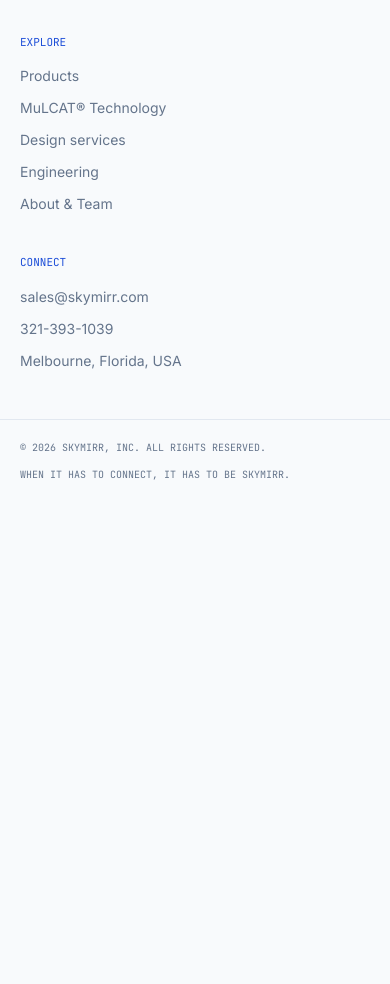
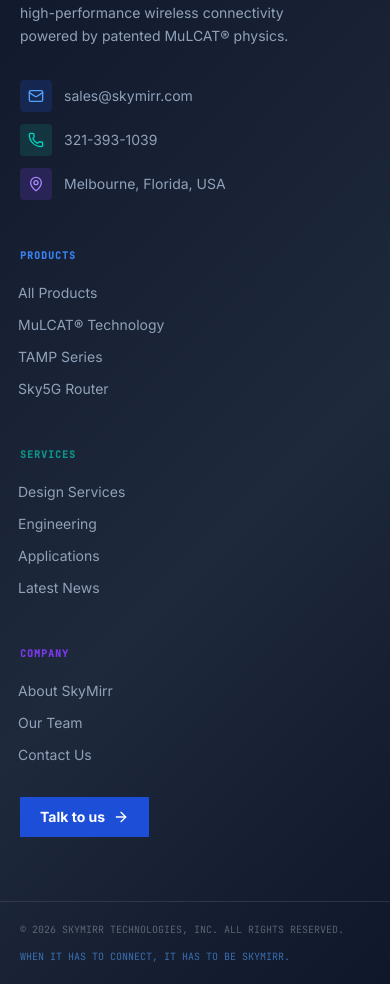
Before and after one commit to chandanpernaje/skymir, a React (Vite) app: page / in a window 390 px wide. Shown: the part 8125-9109 px from the top of the page. Before the commit the page ends 8627 px from the top, so only its background shows below. Built offline with nearby package versions, Linux system fonts and the light colour scheme.

Commit message:
Update Footer component and package-lock.json

```diff
--- a/src/components/Footer.tsx
+++ b/src/components/Footer.tsx
@@ -1,4 +1,5 @@
 import React from 'react';
+import { Mail, Phone, MapPin, ArrowRight } from 'lucide-react';
 import type { RoutePath } from '../types';
 
 interface FooterProps {
@@ -12,87 +13,147 @@
   };
 
   return (
-    <footer className="border-t border-border bg-paper">
-      <div className="mx-auto grid max-w-[1400px] gap-10 px-5 py-12 sm:px-6 md:grid-cols-[1.2fr_1fr_1fr] lg:px-10">
+    <footer style={{background: 'linear-gradient(135deg, #0F172A 0%, #1E293B 60%, #0F172A 100%)'}}>
+      {/* Top colored accent bar */}
+      <div className="h-[3px] w-full" style={{background: 'linear-gradient(90deg, #1D4ED8 0%, #3B82F6 40%, #0D9488 70%, #7C3AED 100%)'}} />
+
+      <div className="mx-auto max-w-[1400px] px-5 sm:px-6 lg:px-10">
+        {/* Main footer grid */}
+        <div className="grid gap-12 py-16 md:grid-cols-[1.6fr_1fr_1fr_1fr]">
+          {/* Brand Column */}
           <div>
             <a
-            className="group flex items-center gap-3"
+              className="group flex items-center gap-3 mb-6"
               aria-label="SkyMirr home"
               href="/"
               onClick={(e) => handleLinkClick(e, '/')}
             >
               <img
-              src="/images/skymirr-logo.png"
+                src="/images/skymirr-logo-footer.png"
                 alt="SkyMirr"
                 width={1828}
                 height={448}
-              className="w-[140px] h-auto object-contain sm:w-[180px] lg:w-[200px]"
+                className="w-[160px] h-auto object-contain brightness-0 invert"
+                onError={(e) => {
+                  (e.currentTarget as HTMLImageElement).src = '/images/skymirr-logo.png';
+                }}
               />
             </a>
-          <p className="mt-4 max-w-sm text-sm leading-relaxed text-muted-foreground">
-            Technology to improve quality of life through high-performance wireless connectivity.
+            <p className="text-sm leading-relaxed text-slate-400 max-w-xs">
+              Technology to improve quality of life through high-performance wireless connectivity powered by patented MuLCAT® physics.
             </p>
-        </div>
 
-        <div>
-          <p className="font-mono text-[11px] uppercase text-brand">Explore</p>
-          <nav className="mt-4 grid gap-3">
-            <a
-              className="text-sm text-muted-foreground hover:text-brand"
-              href="/products"
-              onClick={(e) => handleLinkClick(e, '/products')}
-            >
-              Products
-            </a>
-            <a
-              className="text-sm text-muted-foreground hover:text-brand"
-              href="/technology"
-              onClick={(e) => handleLinkClick(e, '/technology')}
-            >
-              MuLCAT® Technology
-            </a>
-            <a
-              className="text-sm text-muted-foreground hover:text-brand"
-              href="/design-services"
-              onClick={(e) => handleLinkClick(e, '/design-services')}
-            >
-              Design services
-            </a>
-            <a
-              className="text-sm text-muted-foreground hover:text-brand"
-              href="/engineering"
-              onClick={(e) => handleLinkClick(e, '/engineering')}
-            >
-              Engineering
-            </a>
-            <a
-              className="text-sm text-muted-foreground hover:text-brand"
-              href="/about"
-              onClick={(e) => handleLinkClick(e, '/about')}
-            >
-              About &amp; Team
-            </a>
-          </nav>
-        </div>
-
-        <div>
-          <p className="font-mono text-[11px] uppercase text-brand">Connect</p>
-          <div className="mt-4 grid gap-3 text-sm text-muted-foreground">
-            <a href="mailto:sales@skymirr.com" className="hover:text-brand">
+            {/* Color-coded contact info */}
+            <div className="mt-8 space-y-3">
+              <a href="mailto:sales@skymirr.com" className="flex items-center gap-3 text-sm text-slate-400 hover:text-white transition-colors group">
+                <span className="w-8 h-8 flex items-center justify-center rounded-sm" style={{background: 'rgba(29,78,216,0.2)'}}>
+                  <Mail className="size-4 text-blue-400" />
+                </span>
                 sales@skymirr.com
               </a>
-            <a href="tel:+13213931039" className="hover:text-brand">
+              <a href="tel:+13213931039" className="flex items-center gap-3 text-sm text-slate-400 hover:text-white transition-colors group">
+                <span className="w-8 h-8 flex items-center justify-center rounded-sm" style={{background: 'rgba(13,148,136,0.2)'}}>
+                  <Phone className="size-4 text-teal-400" />
+                </span>
                 321-393-1039
               </a>
-            <span>Melbourne, Florida, USA</span>
+              <div className="flex items-center gap-3 text-sm text-slate-400">
+                <span className="w-8 h-8 flex items-center justify-center rounded-sm" style={{background: 'rgba(124,58,237,0.2)'}}>
+                  <MapPin className="size-4 text-violet-400" />
+                </span>
+                Melbourne, Florida, USA
               </div>
             </div>
           </div>
 
-      <div className="border-t border-border">
-        <div className="mx-auto flex max-w-[1400px] flex-wrap items-center justify-between gap-3 px-5 py-5 font-mono text-[10px] uppercase text-muted-foreground sm:px-6 lg:px-10">
-          <span>© 2026 SkyMirr, Inc. All Rights Reserved.</span>
-          <span>When it has to connect, it has to be SkyMirr.</span>
+          {/* Products Column */}
+          <div>
+            <p className="font-mono text-[10px] uppercase tracking-widest font-bold mb-5" style={{color: '#3B82F6'}}>Products</p>
+            <nav className="grid gap-3">
+              {[
+                { label: 'All Products', path: '/products' },
+                { label: 'MuLCAT® Technology', path: '/technology' },
+                { label: 'TAMP Series', path: '/products' },
+                { label: 'Sky5G Router', path: '/products' },
+              ].map((item) => (
+                <a
+                  key={item.label}
+                  className="text-sm text-slate-400 hover:text-white transition-colors flex items-center gap-1.5 group brand-underline"
+                  href={item.path}
+                  onClick={(e) => handleLinkClick(e, item.path as RoutePath)}
+                >
+                  <ArrowRight className="size-3 opacity-0 group-hover:opacity-100 -ml-5 group-hover:ml-0 transition-all duration-200" />
+                  {item.label}
+                </a>
+              ))}
+            </nav>
+          </div>
+
+          {/* Services Column */}
+          <div>
+            <p className="font-mono text-[10px] uppercase tracking-widest font-bold mb-5" style={{color: '#0D9488'}}>Services</p>
+            <nav className="grid gap-3">
+              {[
+                { label: 'Design Services', path: '/design-services' },
+                { label: 'Engineering', path: '/engineering' },
+                { label: 'Applications', path: '/applications' },
+                { label: 'Latest News', path: '/latest' },
+              ].map((item) => (
+                <a
+                  key={item.label}
+                  className="text-sm text-slate-400 hover:text-white transition-colors flex items-center gap-1.5 group brand-underline"
+                  href={item.path}
+                  onClick={(e) => handleLinkClick(e, item.path as RoutePath)}
+                >
+                  <ArrowRight className="size-3 opacity-0 group-hover:opacity-100 -ml-5 group-hover:ml-0 transition-all duration-200" />
+                  {item.label}
+                </a>
+              ))}
+            </nav>
+          </div>
+
+          {/* Company Column */}
+          <div>
+            <p className="font-mono text-[10px] uppercase tracking-widest font-bold mb-5" style={{color: '#7C3AED'}}>Company</p>
+            <nav className="grid gap-3">
+              {[
+                { label: 'About SkyMirr', path: '/about' },
+                { label: 'Our Team', path: '/about' },
+                { label: 'Contact Us', path: '/contact' },
+              ].map((item) => (
+                <a
+                  key={item.label}
+                  className="text-sm text-slate-400 hover:text-white transition-colors flex items-center gap-1.5 group brand-underline"
+                  href={item.path}
+                  onClick={(e) => handleLinkClick(e, item.path as RoutePath)}
+                >
+                  <ArrowRight className="size-3 opacity-0 group-hover:opacity-100 -ml-5 group-hover:ml-0 transition-all duration-200" />
+                  {item.label}
+                </a>
+              ))}
+            </nav>
+
+            {/* CTA */}
+            <div className="mt-8">
+              <a
+                href="/contact"
+                onClick={(e) => handleLinkClick(e, '/contact')}
+                className="btn-shimmer inline-flex items-center gap-2 px-5 py-2.5 text-sm font-bold text-white transition-all hover:-translate-y-0.5 hover:shadow-lg"
+                style={{background: '#1D4ED8'}}
+              >
+                Talk to us
+                <ArrowRight className="size-4" />
+              </a>
+            </div>
+          </div>
+        </div>
+      </div>
+
+      {/* Bottom bar */}
+      <div className="border-t border-white/10">
+        <div className="mx-auto flex max-w-[1400px] flex-wrap items-center justify-between gap-3 px-5 py-5 font-mono text-[10px] uppercase sm:px-6 lg:px-10" style={{color: 'rgba(255,255,255,0.3)'}}>
+          <span>© 2026 SkyMirr Technologies, Inc. All Rights Reserved.</span>
+          <span className="text-blue-400/60">When it has to connect, it has to be SkyMirr.</span>
         </div>
       </div>
     </footer>
```
Also changed, not shown: 1 other file (tests, documents, lock files or other folders). Lines whose indentation alone changed are shown as unchanged.
